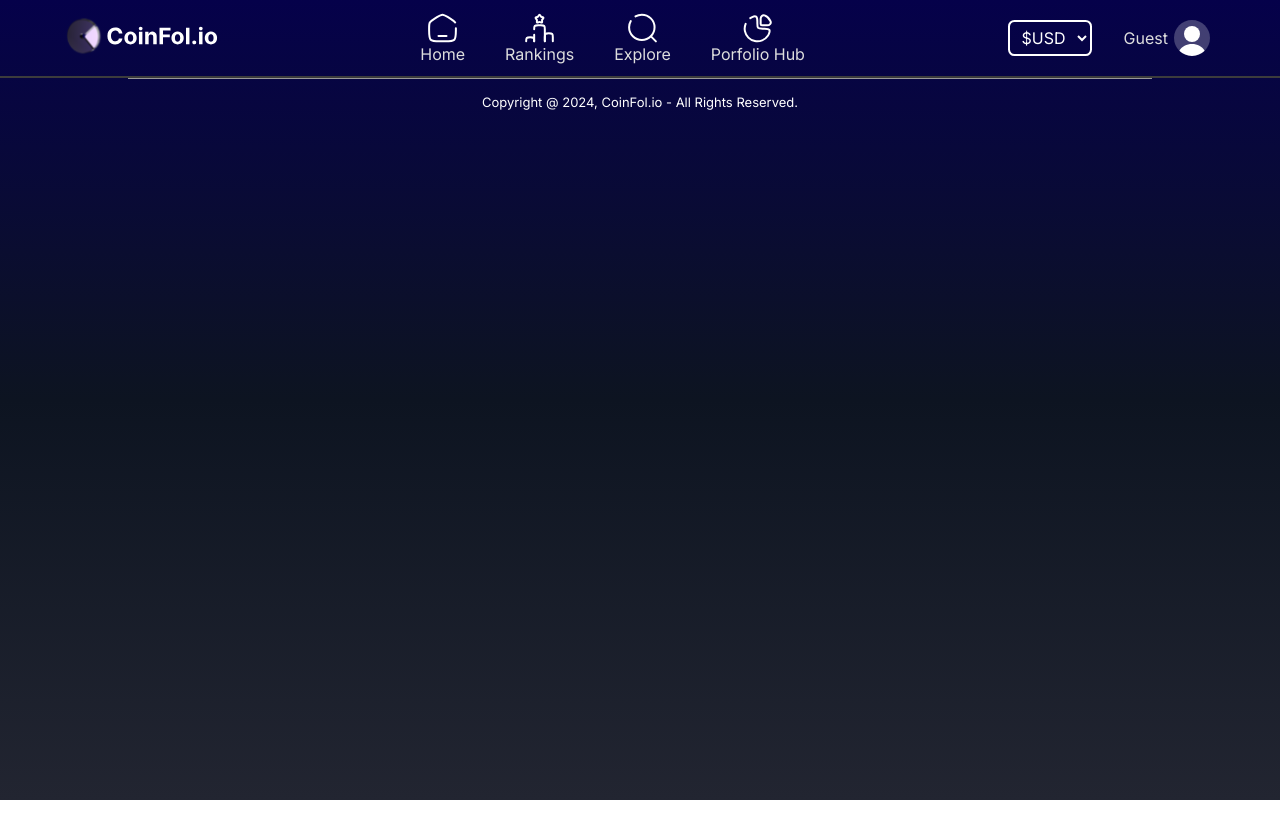
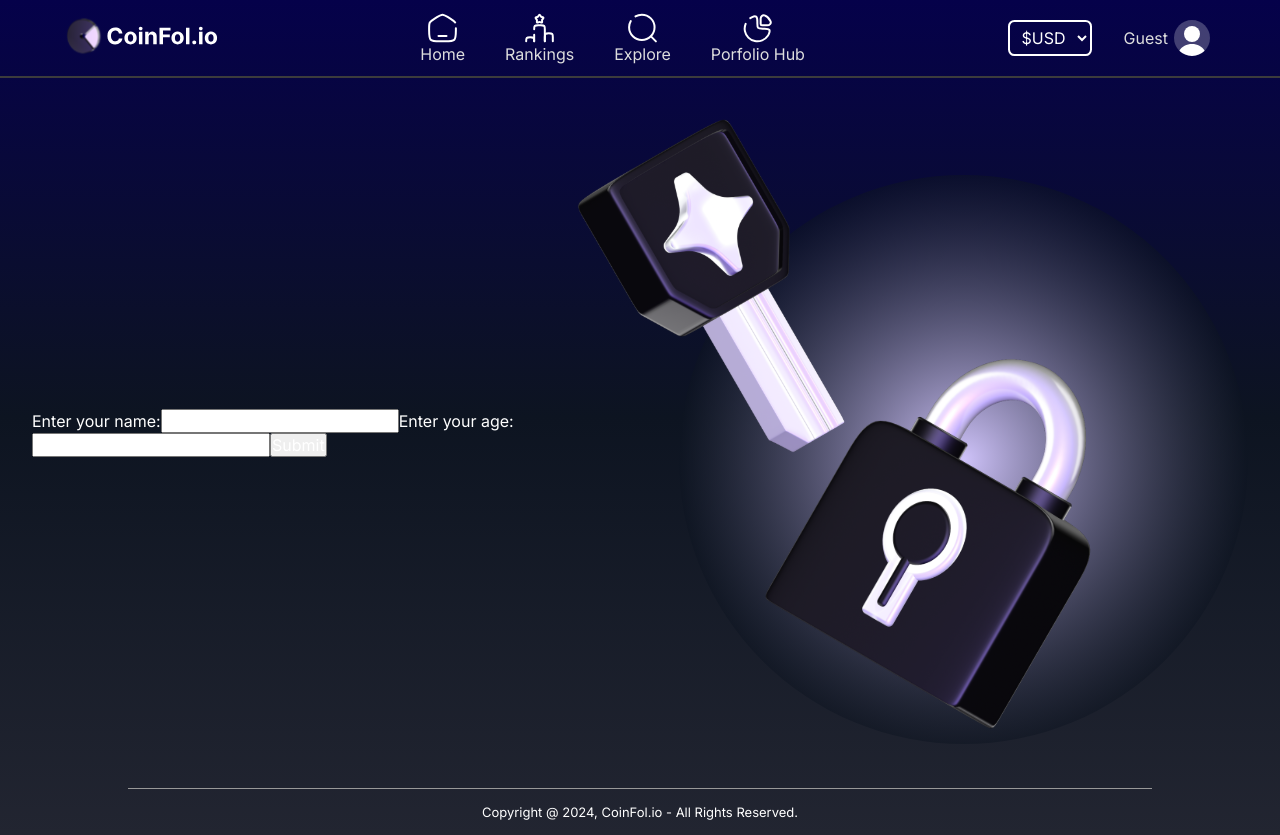
Before and after one commit to dimitarraychev/coinfolio, a React (Vite) app: page /register in a window 1280 px wide. Before the commit the page ends 800 px from the top, so only its background shows below. Built offline with nearby package versions, Linux system fonts and the light colour scheme; no server answers.

Commit message:
Created register

```diff
--- a/src/App.jsx
+++ b/src/App.jsx
@@ -6,6 +6,7 @@ import Coin from "./pages/Coin/Coin";
 import Rankings from "./pages/Rankings/Rankings";
 import Explore from "./pages/Explore/Explore";
 import Footer from "./components/Footer/Footer";
+import Register from "./pages/Register/Register";
 
 const App = () => {
 	return (
@@ -16,6 +17,7 @@ const App = () => {
 				<Route path="/rankings" element={<Rankings />} />
 				<Route path="/explore" element={<Explore />} />
 				<Route path="/coin/:coinId" element={<Coin />} />
+				<Route path="/register" element={<Register />} />
 			</Routes>
 			<Footer />
 		</div>
--- /dev/null
+++ b/src/pages/Register/Register.css
@@ -0,0 +1,6 @@
+section.register {
+	display: flex;
+	align-items: center;
+	justify-content: center;
+	padding: 2rem;
+}
--- /dev/null
+++ b/src/pages/Register/Register.jsx
@@ -0,0 +1,48 @@
+import React from "react";
+import "./Register.css";
+import registerImg from "../../assets/images/login-register.svg";
+import { useState } from "react";
+
+const Register = () => {
+	const [inputs, setInputs] = useState({});
+
+	const handleChange = (event) => {
+		const name = event.target.name;
+		const value = event.target.value;
+		setInputs((values) => ({ ...values, [name]: value }));
+	};
+
+	const handleSubmit = (event) => {
+		event.preventDefault();
+		alert(inputs);
+	};
+
+	return (
+		<section className="register">
+			<form onSubmit={handleSubmit}>
+				<label>
+					Enter your name:
+					<input
+						type="text"
+						name="username"
+						value={inputs.username || ""}
+						onChange={handleChange}
+					/>
+				</label>
+				<label>
+					Enter your age:
+					<input
+						type="number"
+						name="age"
+						value={inputs.age || ""}
+						onChange={handleChange}
+					/>
+				</label>
+				<input type="submit" />
+			</form>
+			<img src={registerImg} alt="register" />
+		</section>
+	);
+};
+
+export default Register;
```
Also changed, not shown: src/assets/images/login-register.svg (added).
